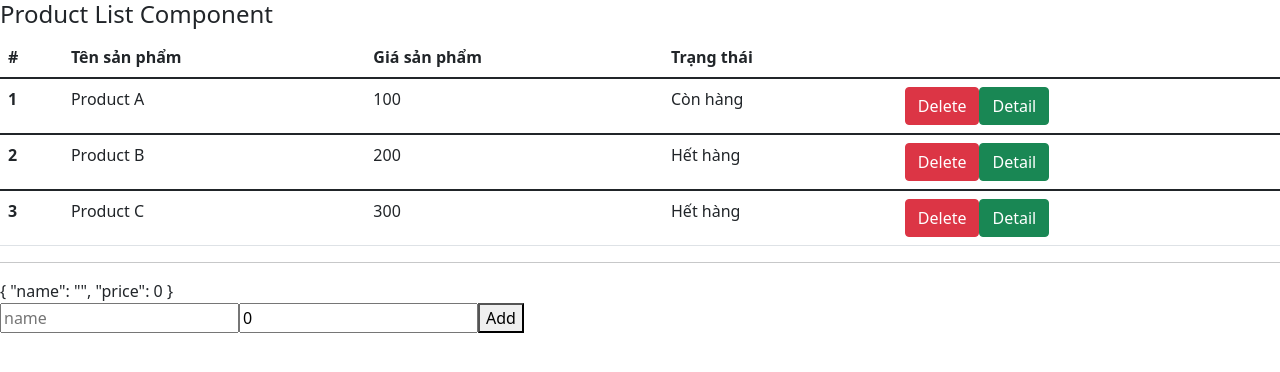
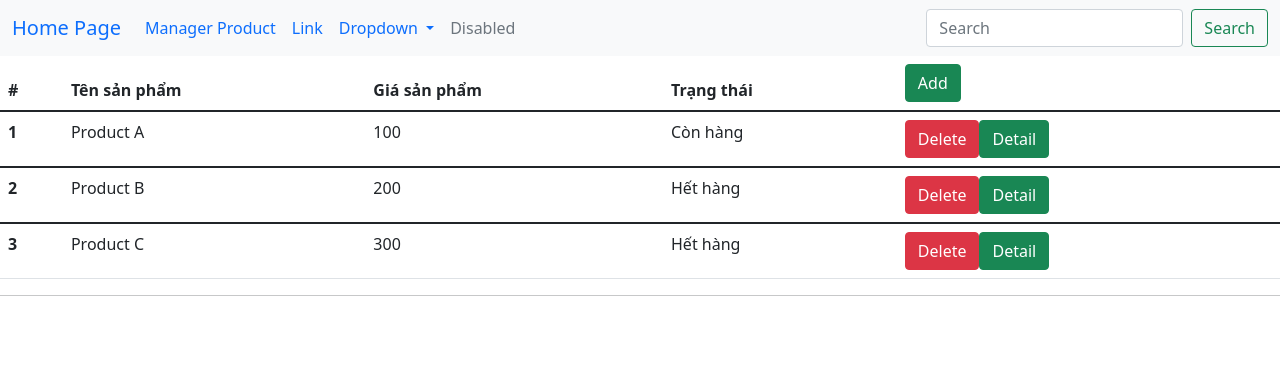
Before and after one commit to emtoanhungyen/Front_End_Framework_1, an Angular app: page /manager_product in a window 1280 px wide. Before the commit this address led to /. Shown: the top 372 px of the page. Built offline with nearby package versions, Linux system fonts and the light colour scheme.

Commit message:
feat: bài tập buổi 4 gần xong

```diff
--- a/src/app/app.component.html
+++ b/src/app/app.component.html
@@ -3,10 +3,50 @@
   <a routerLink="demo">Home</a>
   <a routerLink="table">Table</a>
 </h1> -->
+<nav class="navbar navbar-expand-lg bg-light">
+  <div class="container-fluid">
+    <a class="navbar-brand" routerLink="home_page" >Home Page</a>
+    <button class="navbar-toggler" type="button" data-bs-toggle="collapse" data-bs-target="#navbarSupportedContent"
+      aria-controls="navbarSupportedContent" aria-expanded="false" aria-label="Toggle navigation">
+      <span class="navbar-toggler-icon"></span>
+    </button>
+    <div class="collapse navbar-collapse" id="navbarSupportedContent">
+      <ul class="navbar-nav me-auto mb-2 mb-lg-0">
+        <li class="nav-item">
+          <a class="nav-link active" aria-current="page" routerLink="manager_product">Manager Product</a>
+        </li>
+        <li class="nav-item">
+          <a class="nav-link" href="#">Link</a>
+        </li>
+        <li class="nav-item dropdown">
+          <a class="nav-link dropdown-toggle" href="#" id="navbarDropdown" role="button" data-bs-toggle="dropdown"
+            aria-expanded="false">
+            Dropdown
+          </a>
+          <ul class="dropdown-menu" aria-labelledby="navbarDropdown">
+            <li><a class="dropdown-item" href="#">Action</a></li>
+            <li><a class="dropdown-item" href="#">Another action</a></li>
+            <li>
+              <hr class="dropdown-divider">
+            </li>
+            <li><a class="dropdown-item" href="#">Something else here</a></li>
+          </ul>
+        </li>
+        <li class="nav-item">
+          <a class="nav-link disabled">Disabled</a>
+        </li>
+      </ul>
+      <form class="d-flex" role="search">
+        <input class="form-control me-2" type="search" placeholder="Search" aria-label="Search">
+        <button class="btn btn-outline-success" type="submit">Search</button>
+      </form>
+    </div>
+  </div>
+</nav>
 
-<h4>Product List Component</h4>
+<!-- <h4>Product List Component</h4>
 <app-products [products]="productsList"></app-products>
 
-<app-product-add (onAddProduct)="onHandleAdd($event)"></app-product-add>
+<app-product-add (onAddProduct)="onHandleAdd($event)"></app-product-add> -->
 
 <router-outlet></router-outlet>
--- a/src/app/app.module.ts
+++ b/src/app/app.module.ts
@@ -9,10 +9,11 @@ import { ProductsComponent } from './components/products/products.component';
 import { FormsModule } from '@angular/forms';
 import { ProductDetailComponent } from './components/product-detail/product-detail.component';
 import { ProductAddComponent } from './components/product-add/product-add.component';
+import { HomePageComponent } from './pages/home-page/home-page.component';
 
 @NgModule({
   declarations: [
-    AppComponent, DemoComponent, PagesComponent, ProductsComponent, ProductDetailComponent, ProductAddComponent
+    AppComponent, DemoComponent, PagesComponent, ProductsComponent, ProductDetailComponent, ProductAddComponent, HomePageComponent
   ],
   imports: [
     BrowserModule,
--- a/src/app/components/products/products.component.html
+++ b/src/app/components/products/products.component.html
@@ -16,7 +16,7 @@
             <th scope="col">Tên sản phẩm</th>
             <th scope="col">Giá sản phẩm</th>
             <th scope="col">Trạng thái</th>
-            <th scope="col"></th>
+            <th scope="col"> <a routerLink="/product_add" class="btn btn-success">Add</a> </th>
         </tr>
     </thead>
     <tbody *ngFor="let product of products; let index = index">
@@ -33,6 +33,7 @@
     </tbody>
 </table>
 <hr>
+
 <div class="productDetail" *ngIf="productDetail">
     <app-product-detail [product]="productDetail"></app-product-detail>
 </div>
--- a/src/app/components/products/products.component.ts
+++ b/src/app/components/products/products.component.ts
@@ -8,8 +8,14 @@ import { IProduct } from 'src/app/types/Products';
 })
 export class ProductsComponent implements OnInit {
 
-  @Input() products !: IProduct[];
+  @Input() product !: IProduct[];
   productDetail !: IProduct;
+
+  products: IProduct[] = [
+    {id: 1, name: "Product A", price: 100, status: true},
+    {id: 2, name: "Product B", price: 200, status: false},
+    {id: 3, name: "Product C", price: 300, status: false}
+  ];
 
   constructor() { }
 
--- /dev/null
+++ b/src/app/pages/home-page/home-page.component.html
@@ -0,0 +1 @@
+<p>123 alo đây là home page</p>
--- /dev/null
+++ b/src/app/pages/home-page/home-page.component.ts
@@ -0,0 +1,15 @@
+import { Component, OnInit } from '@angular/core';
+
+@Component({
+  selector: 'app-home-page',
+  templateUrl: './home-page.component.html',
+  styleUrls: ['./home-page.component.css']
+})
+export class HomePageComponent implements OnInit {
+
+  constructor() { }
+
+  ngOnInit(): void {
+  }
+
+}
```
Also changed, not shown: src/app/app-routing.module.ts (+6 -4 lines), src/app/pages/home-page/home-page.component.css (added).
